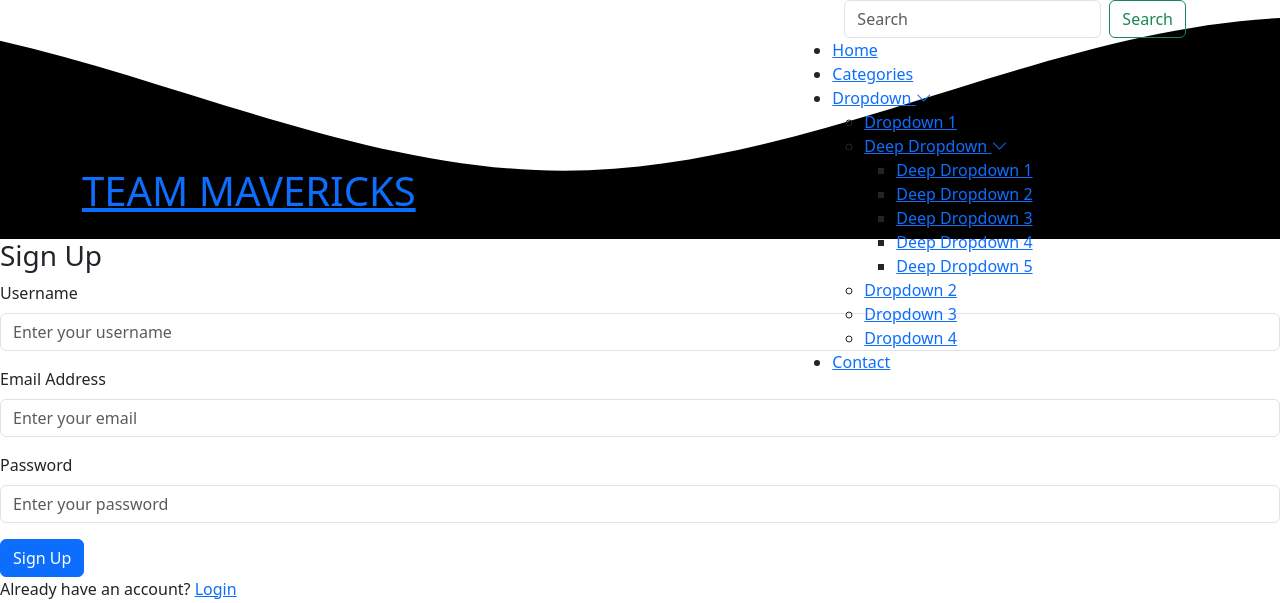
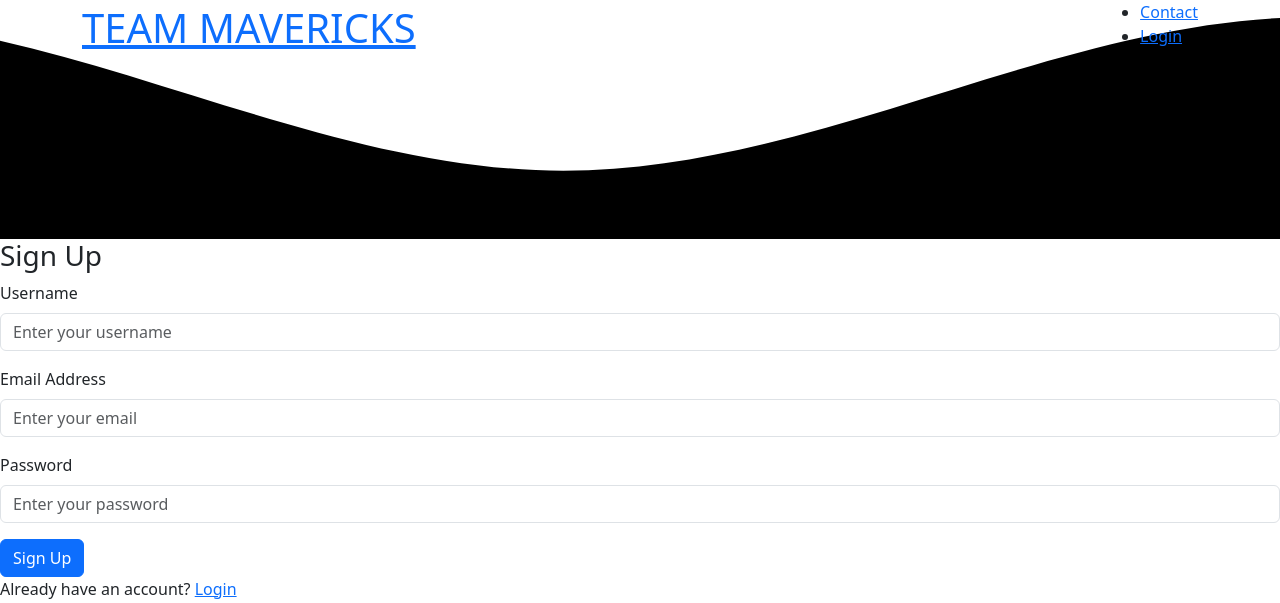
Before and after one commit to Meet026/SIH_2024, a Node server app: page /register in a window 1280 px wide. Shown: the top 603 px of the page. Run offline with Node 20, Linux system fonts and the light colour scheme; some libraries are stand-ins or nearby versions.

Commit message:
Change the Working routes

```diff
--- a/src/views/signup/index.ejs
+++ b/src/views/signup/index.ejs
@@ -4,13 +4,10 @@
 <head>
   <meta charset="utf-8">
   <meta content="width=device-width, initial-scale=1.0" name="viewport">
-  <title>Sign Up - Selecao Bootstrap Template</title>
+  <title>Register</title>
   <meta name="description" content="">
   <meta name="keywords" content="">
 
-  <!-- Favicons -->
-  <link href="assets/img/favicon.png" rel="icon">
-  <link href="assets/img/apple-touch-icon.png" rel="apple-touch-icon">
 
   <!-- Fonts -->
   <link href="https://fonts.googleapis.com" rel="preconnect">
@@ -47,21 +44,21 @@
   <header id="header" class="header d-flex align-items-center fixed-top">
     <div class="container-fluid container-xl position-relative d-flex align-items-center justify-content-between">
 
-      <a href="index.html" class="logo d-flex align-items-center">
+      <a href="/register" class="logo d-flex align-items-center">
         <h1 class="sitename">TEAM MAVERICKS</h1>
       </a>
 
       <nav id="navmenu" class="navmenu">
         <ul>
           <div class="container-fluid">
-            <form class="d-flex" role="search">
+            <!-- <form class="d-flex" role="search">
               <input class="form-control me-2" type="search" placeholder="Search" aria-label="Search">
               <button class="btn btn-outline-success" type="submit">Search</button>
-            </form>
+            </form> -->
           </div>
-          <li><a href="#hero" class="active">Home</a></li>
-          <li><a href="#portfolio">Categories</a></li>
-          <li class="dropdown"><a href="#"><span>Dropdown</span> <i class="bi bi-chevron-down toggle-dropdown"></i></a>
+          <!-- <li><a href="#hero" class="active">Home</a></li> -->
+          <!-- <li><a href="#portfolio">Categories</a></li> -->
+          <!-- <li class="dropdown"><a href="#"><span>Dropdown</span> <i class="bi bi-chevron-down toggle-dropdown"></i></a>
             <ul>
               <li><a href="#">Dropdown 1</a></li>
               <li class="dropdown"><a href="#"><span>Deep Dropdown</span> <i class="bi bi-chevron-down toggle-dropdown"></i></a>
@@ -77,8 +74,9 @@
               <li><a href="#">Dropdown 3</a></li>
               <li><a href="#">Dropdown 4</a></li>
             </ul>
-          </li>
+          </li> -->
           <li><a href="#contact">Contact</a></li>
+          <li><a href="/login">Login</a></li>
         </ul>
         <i class="mobile-nav-toggle d-xl-none bi bi-list"></i>
       </nav>
@@ -135,14 +133,14 @@
           <% } %>
           <div class="mb-3">
             <label for="signupEmail" class="form-label">Email Address</label>
-            <input type="email" class="form-control" id="signupEmail" name="email" placeholder="Enter your email">
+            <input type="email" class="form-control" id="signupEmail" name="email" placeholder="Enter your email" >
           </div>
           <% if (errors.email) { %>
             <div class="error"><%= errors.email %></div>
           <% } %>
           <div class="mb-3">
             <label for="signupPassword" class="form-label">Password</label>
-            <input type="password" class="form-control" id="signupPassword" name="password" placeholder="Enter your password">
+            <input type="password" class="form-control" id="signupPassword" name="password" placeholder="Enter your password" >
           </div>
           <% if (errors.password) { %>
             <div class="error"><%= errors.password %></div>
```
Also changed, not shown: src/views/home/index.ejs (+2 -7 lines), src/views/login/index.ejs (+9 -11 lines), src/app.js (line endings or trailing spaces).
